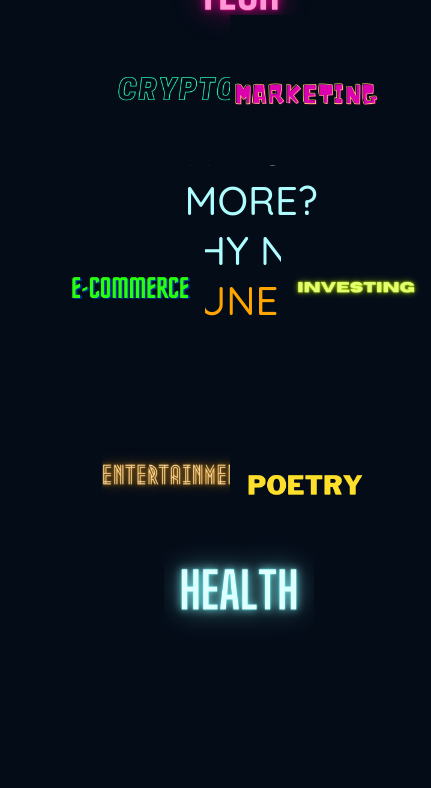
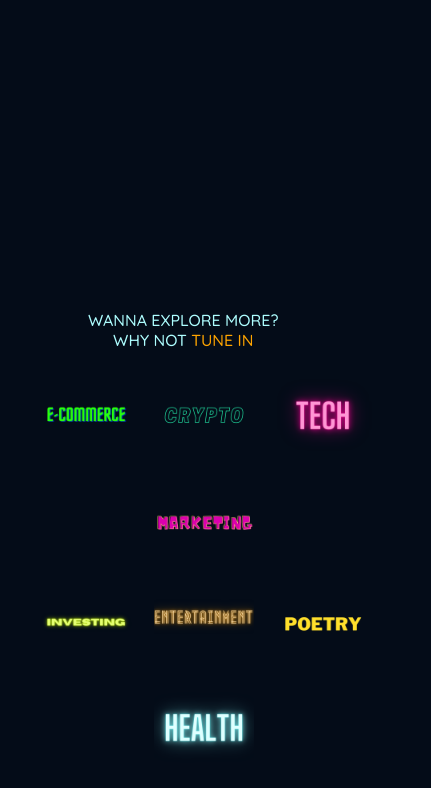
Before and after one commit to swapnilsparsh/API-Fest-22, a React (Create React App) app: page /ex in a window 390 px wide. Shown: the top 788 px of the page, 431 px wide, since content can reach past the window. Built offline with nearby package versions, Linux system fonts and the light colour scheme.

Commit message:
Explore section made responsive

```diff
--- a/package.json
+++ b/package.json
@@ -7,6 +7,7 @@
     "@testing-library/react": "^12.1.2",
     "@testing-library/user-event": "^13.5.0",
     "axios": "^0.25.0",
+    "node-fetch": "^3.2.0",
     "react": "^17.0.2",
     "react-dom": "^17.0.2",
     "react-router": "^6.2.1",
--- /dev/null
+++ b/src/api/apis.js
@@ -0,0 +1,23 @@
+import { useEffect } from 'react'
+
+
+const Api = () => {
+    const url ="https://community-info-api.herokuapp.com/posts";
+
+    useEffect(()=> {
+        fetch(url)
+        .then(response => response.json()).then(json => {
+            console.log("json", json)
+        }).catch(err =>{
+            console.log("error", err)
+        })
+},[])
+
+return(
+    <div>
+        he
+    </div>
+)
+}
+
+export default Api;
--- a/src/components/Explore.js
+++ b/src/components/Explore.js
@@ -16,14 +16,18 @@ const Explore = () => {
            WANNA EXPLORE MORE? <br />
             WHY NOT <a href="/po"><span className='explore-tunein'>TUNE IN</span></a>
        </p>
+       <div className='explore-cat'>
        <a className='explore-img' href=" "><img className="explore-img1" src={e} alt="" /></a>
        <a className='explore-img' href=" "><img className="explore-img2" src={crypto} alt="" /></a>
        <a className='explore-img' href=" "><img className="explore-img3" src={tech} alt="" /></a>
        <a className='explore-img' href=" "><img className="explore-img4" src={market} alt="" /></a>
+       </div>
+       <div className="explore-cat">
        <a className='explore-img' href=" "><img className="explore-img5" src={invest} alt="" /></a>
        <a className='explore-img' href=" "><img className="explore-img6" src={enter} alt="" /></a>
        <a className='explore-img' href=" "><img className="explore-img7" src={poetry} alt="" /></a>
        <a className='explore-img' href=" "><img className="explore-img8" src={health} alt="" /></a>
+       </div>
    </div>
   );
 };
--- a/src/styling/Explore.css
+++ b/src/styling/Explore.css
@@ -3,7 +3,7 @@
     width: fit-content;
     text-align:center;
     margin-left: 30%;
-    margin-top: 20%;
+    margin-top: 280px;
 }
 
 .explore-tunein{
@@ -69,3 +69,81 @@
 .explore-img:hover img{
   transform: scale(1.3);
 }
+
+@media only screen and (max-width:1180px)
+{
+    .explore-heading{
+        font-size:2rem;
+        margin-top: 295px;
+    }
+}
+
+@media only screen and (max-width:950px)
+{
+    .explore-heading{
+        font-size:1.5rem;
+        margin-top: 325px;
+        margin-left: 35%;
+    }
+
+    .explore-img1,.explore-img2,.explore-img3,.explore-img4,.explore-img5,.explore-img6,.explore-img7,.explore-img8{
+        width: 125px;
+    }
+
+    .explore-img2,.explore-img4
+    {
+        margin-top: -300px;
+    }
+
+    .explore-img3
+    {
+            margin-top: -400px;
+    }
+}
+
+@media only screen and (max-width:800px)
+{
+    .explore-img1,.explore-img2,.explore-img3,.explore-img4,.explore-img5,.explore-img6,.explore-img7,.explore-img8{
+        width: 100px;
+    }
+
+    .explore-heading{
+        margin-left: 29%;
+        margin-top:310px;
+    }
+
+    .explore-img2,.explore-img4
+    {
+        margin-top: -250px;
+    }
+
+    .explore-img3{
+        margin-top: -350px;
+    }
+
+    .explore-img6,.explore-img7
+    {
+        margin-top: -5px;
+    }
+
+    .explore-img8{
+        margin-top: 100px;
+    }
+}
+
+@media only screen and (max-width:680px){
+    .explore-heading{
+        font-size: 1rem;
+        margin-left:80px;
+    }
+
+    .explore{
+        text-align: center;
+    }
+
+    .explore-img1,.explore-img2,.explore-img3,.explore-img4,.explore-img5,.explore-img6,.explore-img7,.explore-img8{
+        position:relative;
+        margin:0;
+        margin-left: 5%;
+    }
+}
```
Also changed, not shown: src/api/api.js (deleted, +0 -30 lines), 1 other file (tests, documents, lock files or other folders).
